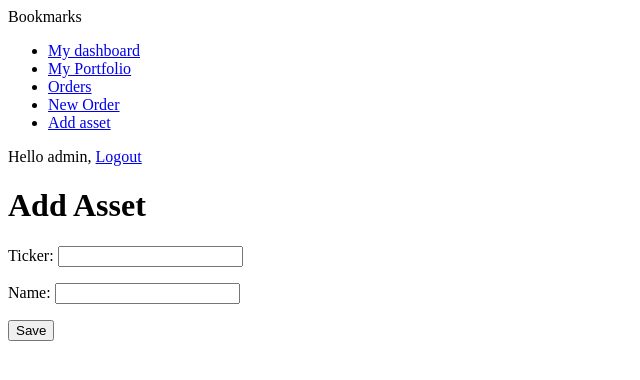
After one commit to oliverthen/alpha-tracker, a Django app: page /finance/asset/ in a window 1280 px wide. The commit adds this page. Shown: the top 380 px of the page, without its empty margins (0-640 px from the left). Run offline with Django 4.2, Linux system fonts and the light colour scheme; a user stored in the database is signed in.

Commit message:
Able to associate asset with user's profile

```diff
--- a/alphatracker/finance/templates/base.html
+++ b/alphatracker/finance/templates/base.html
@@ -19,7 +19,10 @@
 					<a href="{% url 'order_list' %}">Orders</a>
 				</li>
 				<li {% if section == 'order' %}{% endif %}>
-					<a href="{% url 'order_create' %}">New order</a>
+					<a href="{% url 'order_create' %}">New Order</a>
+				</li>
+				<li {% if section == 'asset' %}{% endif %}>
+					<a href="{% url 'add_asset' %}">Add asset</a>
 				</li>
 			</ul>
 		{% endif %}
--- /dev/null
+++ b/alphatracker/finance/templates/finance/asset.html
@@ -0,0 +1,12 @@
+{% extends "base.html" %}
+
+{% block title %}Add asset{% endblock %}
+
+{% block content %}
+	<h1>Add Asset</h1>
+	<form action="." method="post">
+		{{ form.as_p }}
+		{% csrf_token %}
+		<input type="submit" value="Save">
+	</form>
+{% endblock %}
--- a/alphatracker/finance/urls.py
+++ b/alphatracker/finance/urls.py
@@ -10,4 +10,5 @@ urlpatterns = [
     path("portfolio/", views.portfolio, name="portfolio"),
     path("add/", views.order_create, name="order_create"),
     path("orders/", views.order_list, name="order_list"),
+    path("asset/", views.add_asset, name="add_asset"),
 ]
--- a/alphatracker/finance/views.py
+++ b/alphatracker/finance/views.py
@@ -14,6 +14,7 @@ from .forms import (
     UserEditForm,
     ProfileEditForm,
     OrderForm,
+    AssetForm,
 )
 from .models import Profile, Asset, Order
 
@@ -183,6 +184,11 @@ def order_list(request):
 @login_required
 def order_create(request):
     form = OrderForm()
+
+    if request.method == "GET":
+        user_profile = Profile.objects.get(user=request.user)
+        form.fields["asset"].queryset = user_profile.assets.all()
+
     if request.method == "POST":
         form = OrderForm(request.POST)
         if form.is_valid():
@@ -192,5 +198,21 @@ def order_create(request):
 
     return render(request, "finance/create.html", {"form": form})
 
-# @login_required
-# def add_asset(request):
+
+@login_required
+def add_asset(request):
+    if request.method == "POST":
+        form = AssetForm(request.POST)
+        if form.is_valid():
+            asset = form.save()
+
+            # Get the user's profile
+            user_profile = Profile.objects.get(user=request.user)
+
+            # Associate the asset with the user's profile
+            user_profile.assets.add(asset)
+
+    else:
+        form = AssetForm()
+
+    return render(request, "finance/asset.html", {"form": form})
```
Also changed, not shown: alphatracker/db.sqlite3.
